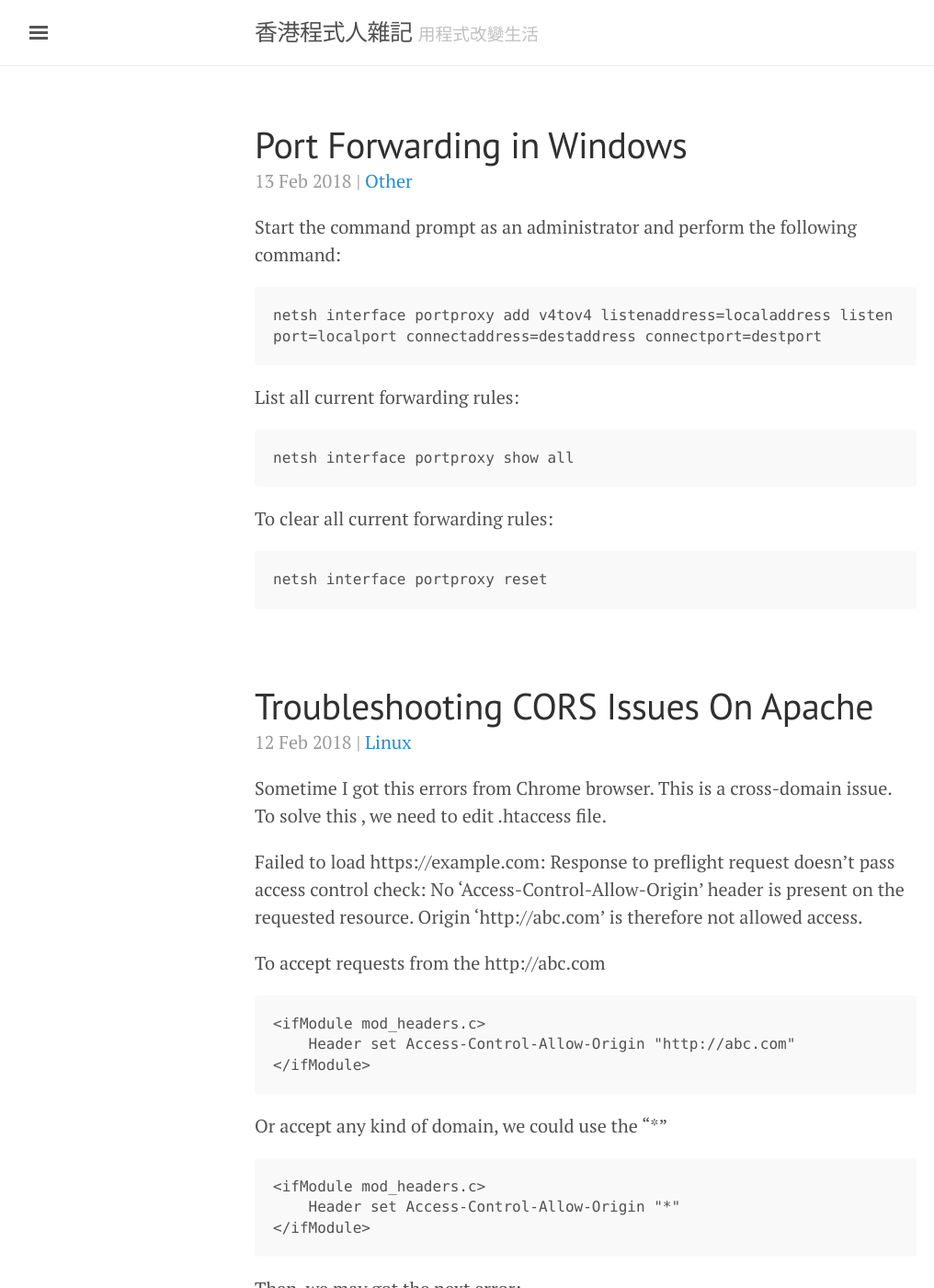
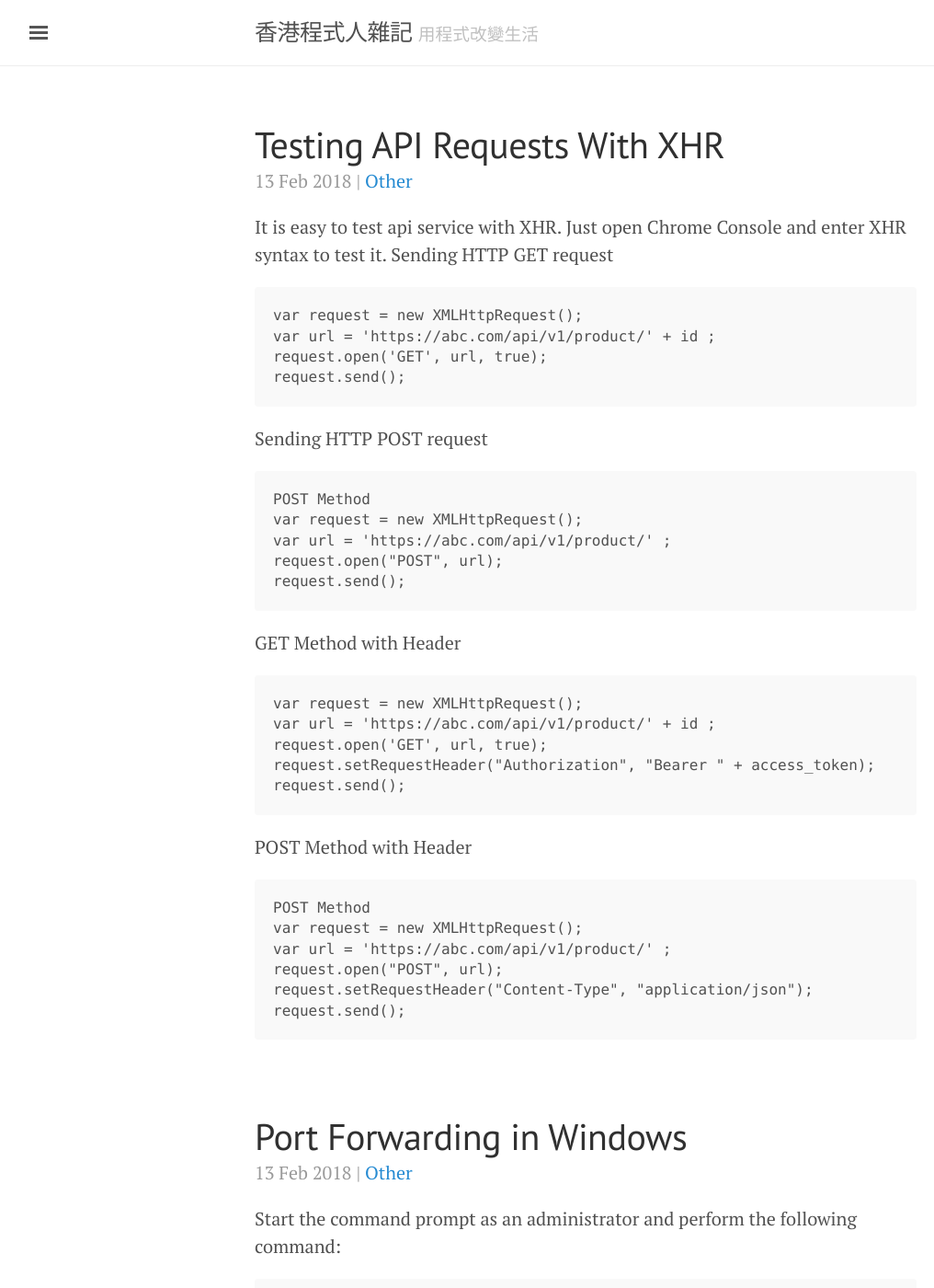
Before and after one commit to johnkwong/blog, a Jekyll site: the page built from index.html, in a window 1280 px wide and 1400 px high. Shown: the whole window at 92% size, without its empty margins (3-1019 px from the left). Built offline with Jekyll 4.4.1, drawn with Linux system fonts in a browser that asks for light colours; the list of posts is cut into pages by our own code.

Commit message:
Added Article Testing API Requests With XHR

````diff
--- /dev/null
+++ b/_posts/2018-2-13-testing-api-requests-with-xhr.md
@@ -0,0 +1,39 @@
+---
+layout: post
+title: Testing API Requests With XHR
+tags: [other]
+---
+It is easy to test api service with XHR. Just open Chrome Console and enter XHR syntax to test it.
+Sending HTTP GET request
+```
+var request = new XMLHttpRequest();
+var url = 'https://abc.com/api/v1/product/' + id ;
+request.open('GET', url, true);
+request.send();
+```
+Sending HTTP POST request
+```
+POST Method
+var request = new XMLHttpRequest();
+var url = 'https://abc.com/api/v1/product/' ;
+request.open("POST", url);
+request.send();
+```
+
+GET Method with Header
+```
+var request = new XMLHttpRequest();
+var url = 'https://abc.com/api/v1/product/' + id ;
+request.open('GET', url, true);
+request.setRequestHeader("Authorization", "Bearer " + access_token);
+request.send();
+```
+POST Method with Header
+```
+POST Method
+var request = new XMLHttpRequest();
+var url = 'https://abc.com/api/v1/product/' ;
+request.open("POST", url);
+request.setRequestHeader("Content-Type", "application/json");
+request.send();
+```
````
Also changed, not shown: _posts/2018-2-12-troubleshooting-cors-issues-on-apache.md (+0 -1 lines).
